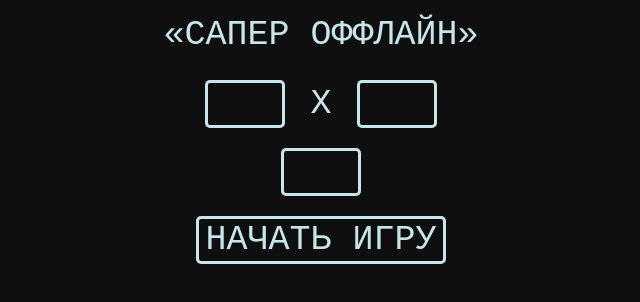
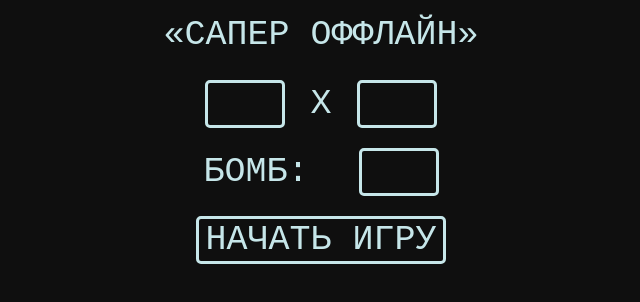
Before and after one commit to LordCookis/Saper, a Next.js app: page / in a window 1280 px wide. Shown: the top 302 px of the page, without its empty margins (319-959 px from the left). Built offline with nearby package versions, Linux system fonts and the light colour scheme.

Commit message:
Исправлены баги

```diff
--- a/src/pages/index.tsx
+++ b/src/pages/index.tsx
@@ -115,12 +115,11 @@ export default function Home() {
           <input className='gameInput' autoComplete="off" onChange={(e)=>setSizeY(Number(e.target.value))}></input>
         </div>
         <div className='gameDiv'>
+          <span className='bombSpan'>БОМБ: </span>
           <input className='gameInput' autoComplete="off" onChange={(e)=>setBombs(Number(e.target.value))}></input>
         </div>
         <button className='gameButton'>НАЧАТЬ ИГРУ</button>
-
       </form>
-      {bombs ? <span className='mainSpan'>БОМБ: {bombs}</span> : null}
       <div className='fieldDiv'>
         {field?.map((cellX:any, indexX:number)=>(
           <div className='filedCellX' key={cellX.id}>
--- a/src/styles/globals.sass
+++ b/src/styles/globals.sass
@@ -21,6 +21,9 @@ body
     flex-direction: column
     align-items: center
     .gameDiv
+      display: flex
+      justify-content: center
+      align-items: center
       .gameInput
         width: 70px
         margin: 10px 25px 10px 25px
@@ -33,6 +36,11 @@ body
         text-align: center
         outline: none
       .gameSpan
+        color: #c6e6e9
+        font-family: monospace
+        font-size: 35px
+      .bombSpan
+        margin: 10px 25px 10px 25px
         color: #c6e6e9
         font-family: monospace
         font-size: 35px
```
